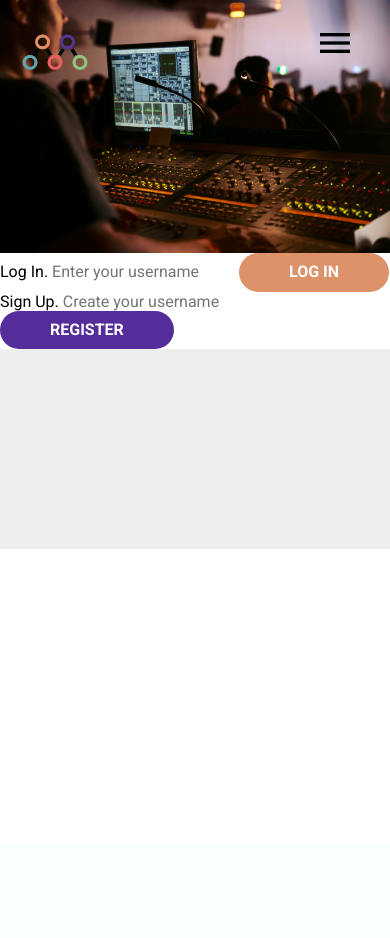
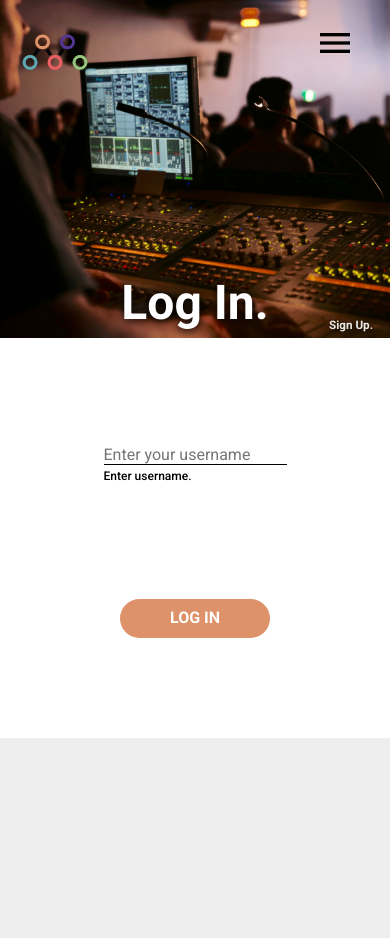
Before and after one commit to davidbrown010/multi-link.live, a PHP site: page /multi-link.live/pages/signIn.php in a window 390 px wide; the page is wider, and only the part inside the window is pictured. Before the commit the page ends 549 px from the top of that part, so only its background shows below. Run offline with PHP 8.4, Linux system fonts and the light colour scheme.

Commit message:
added signIn styles

```diff
--- a/multi-link.live/header.php
+++ b/multi-link.live/header.php
@@ -96,3 +96,12 @@
             </section>";
             }
         ?>
+        <section class="loadingPageCoverer">
+            <div class ='wrapper'>
+                <div class='loadingCircle'></div>
+                <div class='loadingCircle'></div>
+                <div class='loadingCircle'></div>
+                <div class='loadingCircle'></div>
+                <div class='loadingCircle'></div>
+            </div>
+        </section>
--- a/multi-link.live/js/animations.js
+++ b/multi-link.live/js/animations.js
@@ -9,3 +9,17 @@ const hide = (appliedClasses) => {
         document.querySelectorAll("."+className).forEach(elem => elem.classList.remove('show'))
     })
 }
+
+const hiddenToggle = (appliedClasses) => {
+    appliedClasses.forEach(className => {
+        document.querySelectorAll("."+className).forEach(elem => elem.classList.toggle('hidden'))
+    })
+}
+
+const showLoader_formValidate = (form = null) => {
+    const inputs = form.querySelectorAll('[required=required]');
+    for (let elem of inputs) {
+        if (elem.value == '') return
+    }
+    show(["loadingPageCoverer"])
+}
--- /dev/null
+++ b/multi-link.live/js/signIn.js
@@ -0,0 +1,11 @@
+document.querySelectorAll('form h2').forEach(elem => {
+    elem.addEventListener('click', () => {
+        hiddenToggle(['logInForm', 'signUpForm'])
+    })
+})
+
+document.querySelectorAll('form').forEach(elem => {
+    elem.addEventListener('submit', () => {
+        showLoader_formValidate(elem)
+    })
+})
--- a/multi-link.live/pages/signIn.php
+++ b/multi-link.live/pages/signIn.php
@@ -6,18 +6,24 @@
 
 <section class = 'signInBackground'></section>
 
-<div class = 'formsWrapper'>
-    <form id = 'logIn' action='<?php echo $ROOT?>/auth/login-redirect.php' method='post'>
-        <label>Log In.</label>
-        <input required='required' type='text' name='uName' placeholder='Enter your username'>
+<section class = 'formsWrapper'>
+    <form class = 'logInForm' id = 'logIn' action='<?php echo $ROOT?>/auth/login-redirect.php' method='post'>
+        <h2>Log In.</h2>
+        <div>
+            <input required='required' type='text' name='uName' placeholder='Enter your username'>
+            <label for="username">Enter username.</label>
+        </div>
         <button type='submit' name='submit'>LOG IN</button>
     </form>
-    <form id = 'signUp' action='<?php echo $ROOT?>/auth/register-redirect.php' method='post'>
-        <label>Sign Up.</label>
-        <input required='required' type='text' name='username' placeholder='Create your username'>
+    <form class = 'signUpForm hidden' id = 'signUp' action='<?php echo $ROOT?>/auth/register-redirect.php' method='post'>
+        <h2>Sign Up.</h2>
+        <div>
+            <input required='required' type='text' name='username' placeholder='Create your username'>
+            <label for="username">Create username.</label>
+        </div>
         <button type='submit' name='submit'>REGISTER</button>
     </form>
-</div>
+</section>
 
 
 
@@ -25,3 +31,5 @@
 <?php
     include_once $ROOT . '/footer.php';
 ?>
+
+<script src = '../js/signIn.js'></script>
--- a/multi-link.live/styles/signIn.css
+++ b/multi-link.live/styles/signIn.css
@@ -3,14 +3,87 @@
     background-size:cover;
     background-repeat: no-repeat;
     background-position: center;
-    height:30vh;
+    height:40vh;
+    background-color:black;
 }
 
+.formsWrapper {
+    height: clamp(400px, calc(60vh - 2rem - 200px), calc(60vh - 2rem - 200px));
+    display:flex;
+    flex-wrap: nowrap;
+    align-items: stretch;
+    justify-content: space-evenly;
+    padding: 0 4rem;
+}
+.formsWrapper form {
+    margin-top: -6rem;
+    display:flex;
+    flex-direction: column;
+    align-items: center;
+    justify-content: space-between;
+    padding-bottom:100px;
+}
 
-
+.formsWrapper form h2 {
+    color:white;
+    font-size: 4rem;
+    font-weight: 700;
+    filter:drop-shadow(0 2px 4px rgba(0,0,0,1));
+    width:100%;
+    text-align: center;
+}
+.formsWrapper form input {
+    border-bottom:1px solid black;
+    display: block;
+    font-size:1rem;
+    width:100%;
+}
+.formsWrapper form label {
+    font-size:.75rem;
+    font-weight: 500;
+    width:100%;
+}
 #logIn button{
     background-color:var(--orange);
 }
 #signUp button{
     background-color:var(--purple);
 }
+
+@media only screen and (max-width: 900px) {
+    .formsWrapper{
+        padding: 0;
+    }
+    .formsWrapper > * {
+        transition: .5s all ease;
+    }
+    .formsWrapper form.hidden {
+        margin-top: -5vw;
+        width:20vw;
+    }
+    .formsWrapper form.hidden > * {
+        opacity:0;
+    }
+    .formsWrapper form.hidden h2{
+        font-size: 3vw;
+        opacity: .9;
+        cursor:pointer;
+    }
+    .formsWrapper form{
+        width:80vw;
+        margin-top:-4rem;
+    }
+    .formsWrapper form:first-child:not(.hidden){
+        padding-left:20vw;
+    }
+    .formsWrapper form:last-child:not(.hidden){
+        padding-right:20vw;
+    }
+    .formsWrapper form h2 {
+        font-size: 3rem;
+        opacity: 1;
+    }
+    .formsWrapper form > * {
+        transition: .5s all ease;
+    }
+}
```
Also changed, not shown: multi-link.live/styles/styles.css (+61 -0 lines).
